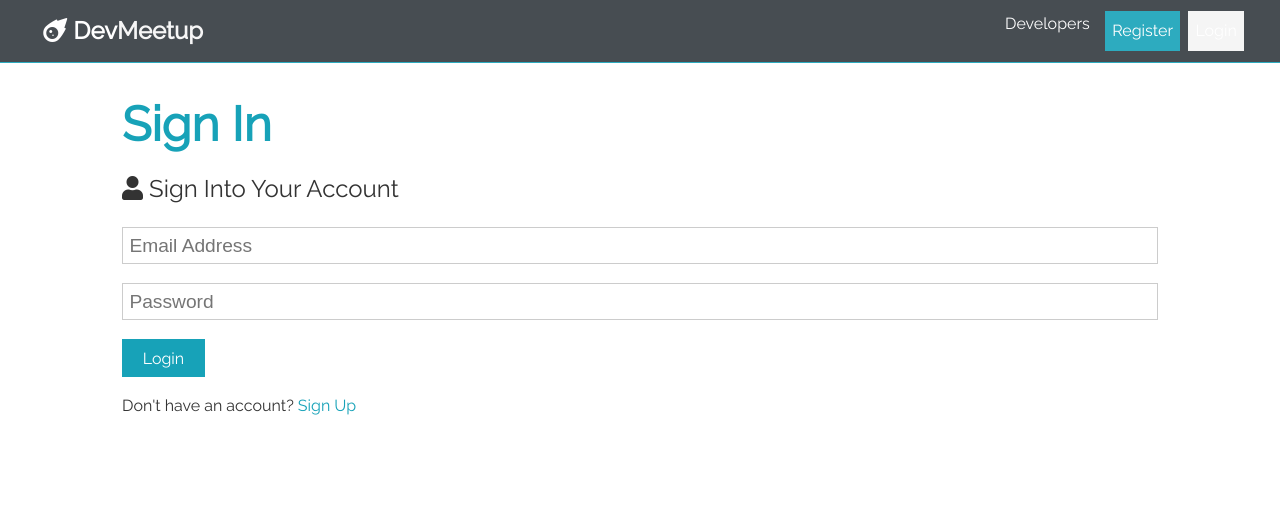
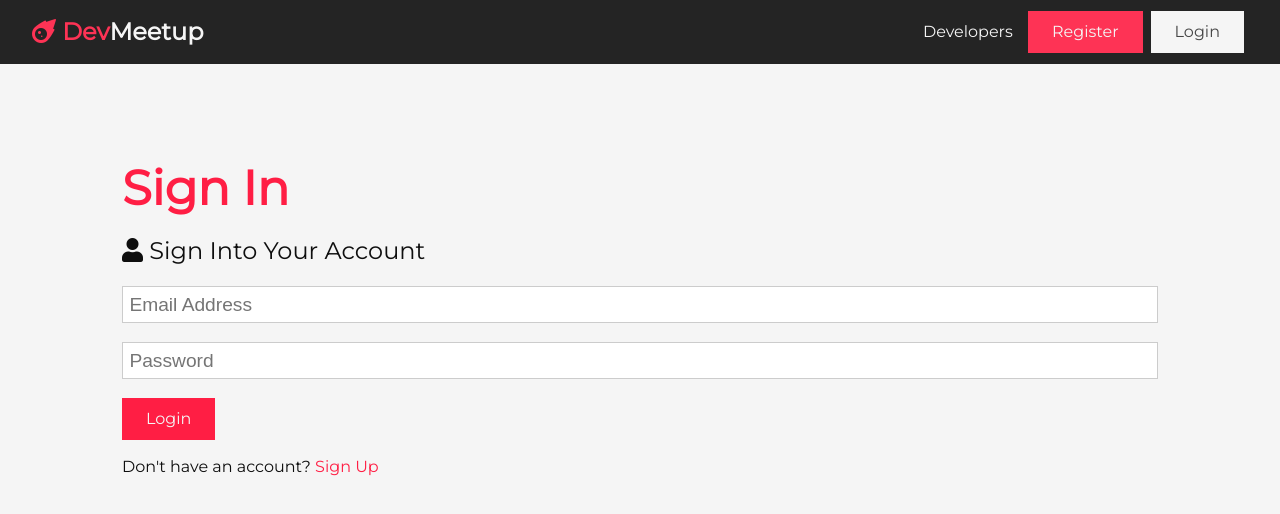
Before and after one commit to Pobermeier/devmeetup, a React (Create React App) app in the folder client/: page /login in a window 1280 px wide. Shown: the top 514 px of the page. Built offline with nearby package versions, Linux system fonts and the light colour scheme; no server answers.

Commit message:
Updated styling of landing page & navbar

```diff
--- a/client/src/App.css
+++ b/client/src/App.css
@@ -1,24 +1,29 @@
+@import url('https://fonts.googleapis.com/css2?family=Montserrat&display=swap');
+
 /* Global Styles */
 :root {
-  --primary-color: #17a2b8;
-  --dark-color: #343a40;
-  --light-color: #f4f4f4;
+  box-sizing: border-box;
+  --primary-color: #ff1e44;
+  --dark-color: #0e0e0e;
+  --light-color: #f5f5f5;
   --danger-color: #dc3545;
   --success-color: #28a745;
 }
 
-* {
-  box-sizing: border-box;
+*,
+*::before,
+*::after {
+  box-sizing: inherit;
   margin: 0;
   padding: 0;
 }
 
 body {
-  font-family: 'Raleway', sans-serif;
+  font-family: 'Montserrat', sans-serif;
   font-size: 1rem;
-  line-height: 1.6;
-  background-color: #fff;
-  color: #333;
+  line-height: 1.4;
+  background-color: #f5f5f5;
+  color: var(--dark-color);
 }
 
 a {
@@ -40,13 +45,13 @@ img {
   margin: auto;
   overflow: hidden;
   padding: 0 2rem;
-  margin-top: 6rem;
+  margin-top: 10rem;
   margin-bottom: 3rem;
 }
 
 /* Text Styles*/
 .x-large {
-  font-size: 4rem;
+  font-size: 3.5rem;
   line-height: 1.2;
   margin-bottom: 1rem;
 }
@@ -77,8 +82,8 @@ img {
 .btn {
   display: inline-block;
   background: var(--light-color);
-  color: #333;
-  padding: 0.4rem 1.3rem;
+  color: var(--dark-color);
+  padding: 0.6rem 1.5rem;
   font-size: 1rem;
   border: none;
   cursor: pointer;
@@ -109,7 +114,7 @@ img {
 .badge-primary,
 .alert-primary {
   background: var(--primary-color);
-  color: #fff;
+  color: #f5f5f5;
 }
 
 .btn-light,
@@ -125,7 +130,7 @@ img {
 .badge-dark,
 .alert-dark {
   background: var(--dark-color);
-  color: #fff;
+  color: #f5f5f5;
 }
 
 .btn-danger,
@@ -174,7 +179,7 @@ img {
 
 /* Overlay */
 .dark-overlay {
-  background-color: rgba(0, 0, 0, 0.7);
+  background-color: rgba(102, 12, 27, 0.7);
   position: absolute;
   top: 0;
   left: 0;
@@ -256,21 +261,32 @@ button {
   z-index: 1;
   width: 100%;
   top: 0;
-  border-bottom: solid 1px var(--primary-color);
   opacity: 0.9;
 }
 
 .navbar ul {
   display: flex;
+  align-items: center;
 }
 
-.navbar a {
-  color: #fff;
+.navbar a:not(.btn):not(.logo) {
+  color: #f5f5f5;
   padding: 0.45rem;
-  margin: 0 0.25rem;
+  margin: auto 0.25rem;
+  display: inline-block;
 }
 
-.navbar a:hover {
+.navbar .logo {
+  color: var(--primary-color);
+  padding: 0.25rem 0;
+  display: inline-block;
+}
+
+.navbar .btn {
+  margin: auto 0.25rem;
+}
+
+.navbar a:hover:not(.btn):not(.logo) {
   color: var(--primary-color);
 }
 
```
